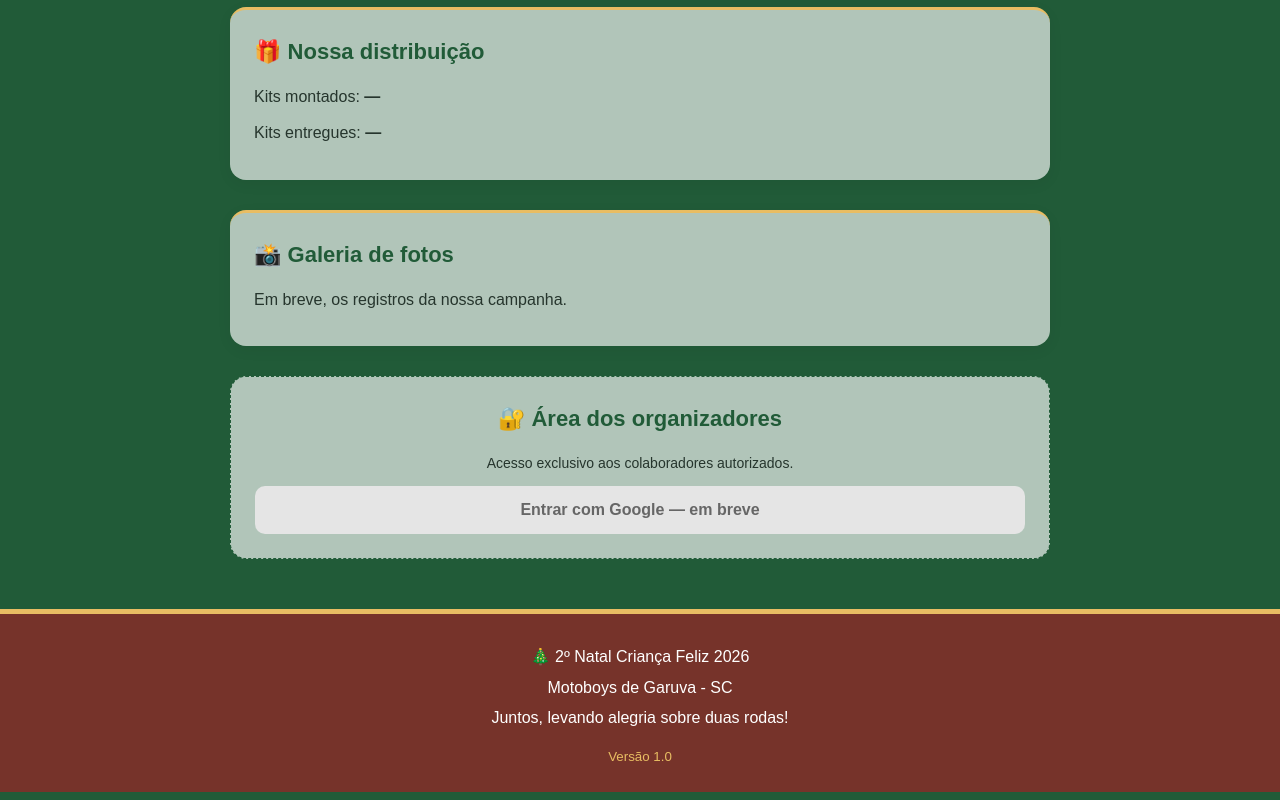
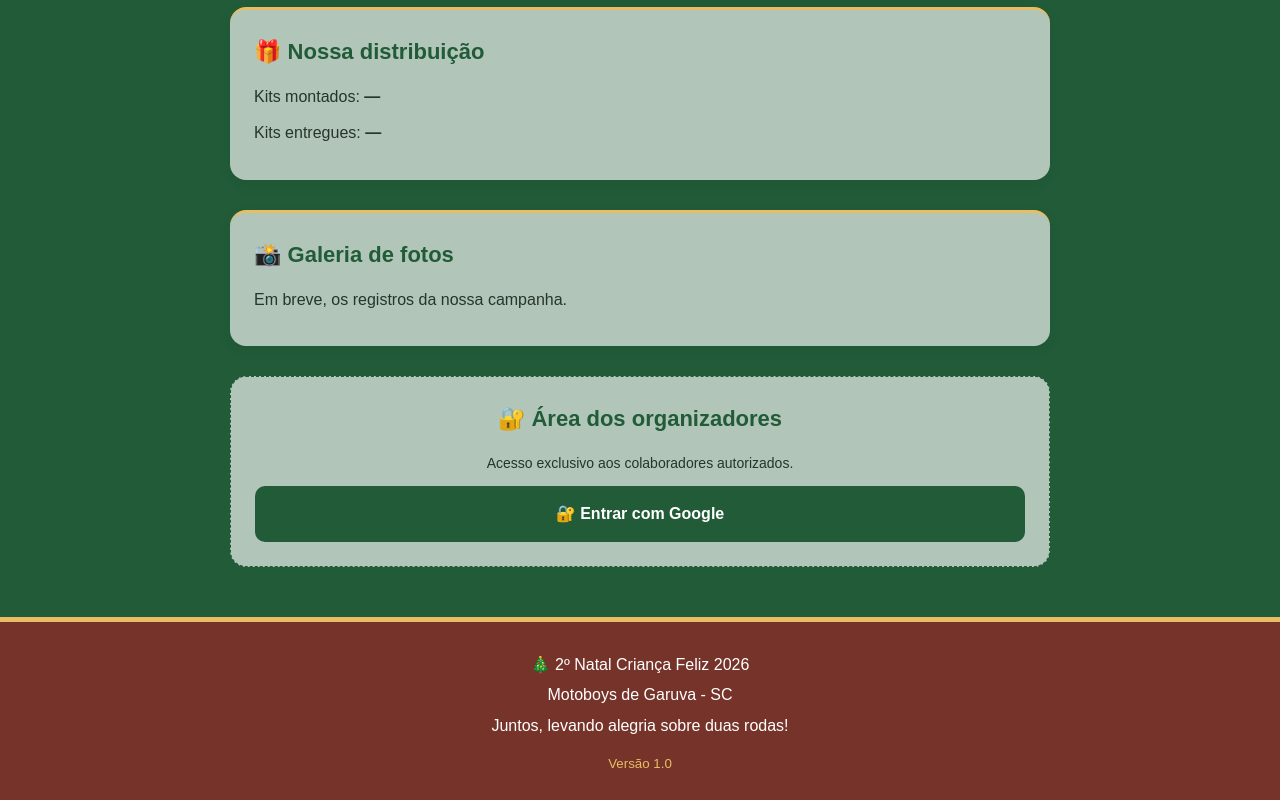
Before and after one commit to vinimary39-hash/natal-crianca-feliz-2026, a plain HTML site: page index.html in a window 1280 px wide. Shown: the part 2208-3008 px from the top of the page. Drawn offline with Linux system fonts and the light colour scheme; no server answers.

Commit message:
Replace disabled button with link to admin page

```diff
--- a/index.html
+++ b/index.html
@@ -148,9 +148,9 @@
       <h2>🔐 Área dos organizadores</h2>
       <p>Acesso exclusivo aos colaboradores autorizados.</p>
 
-      <button id="botaoLogin" disabled>
-        Entrar com Google — em breve
-      </button>
+    <a class="botao" href="admin.html">
+  🔐 Entrar com Google
+</a>
     </section>
 
   </main>
```
